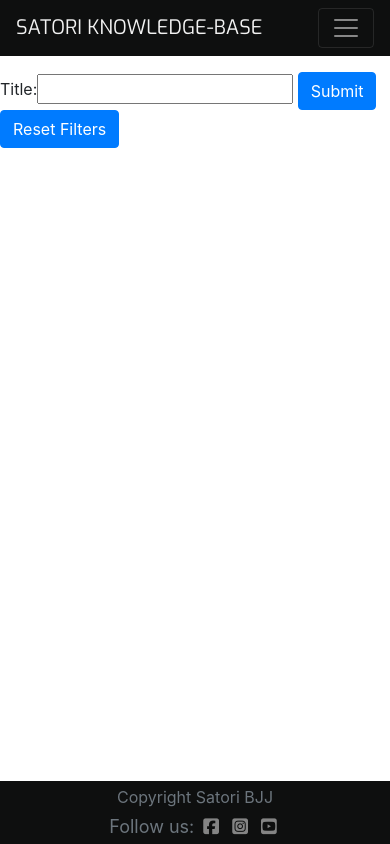
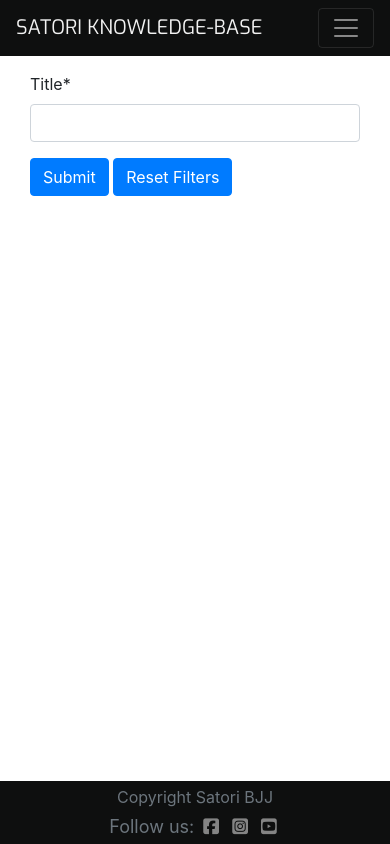
Before and after one commit to Janisroz/SatoriKnowledgeBase, a Django app: template templates/index.html in a window 390 px wide. Run offline with Django 3.2, Linux system fonts and the light colour scheme; the template is opened without the code that fills it: values that come from a table or form of the project are taken from there, others are empty; some libraries are stand-ins or nearby versions.

Commit message:
Add responsive styling to form

```diff
--- a/knowledgebase/filters.py
+++ b/knowledgebase/filters.py
@@ -8,7 +8,7 @@ from django.forms import TextInput
 class PostFilter(django_filters.FilterSet):
     title = django_filters.CharFilter(
         lookup_expr='icontains',
-        label='Title',
+        label='Title:',
         widget=TextInput(
             attrs={
 
@@ -19,6 +19,7 @@ class PostFilter(django_filters.FilterSet):
 
     keywords = django_filters.ModelMultipleChoiceFilter(
         queryset=Keyword.objects.all(),
+        label='Keywords:',
         widget=forms.SelectMultiple(
             attrs={
                 'class': 'form-select form-select-sm'}
--- a/templates/base.html
+++ b/templates/base.html
@@ -29,11 +29,13 @@
     <link rel="stylesheet" href="{% static 'css/style.css' %}" />
     <title>Satori Knowledge Base</title>
   </head>
-  <body class="d-flex flex-column h-100">
+  <body>
     <main role="main" class="flex-shrink-0">
       <!-- Nav Bar -->
       <nav class="navbar navbar-expand-lg navbar-dark">
-        <a class="navbar-brand" href="#">SATORI KNOWLEDGE-BASE</a>
+        <a class="navbar-brand" href="{% url 'index' %}"
+          >SATORI KNOWLEDGE-BASE</a
+        >
         <button
           class="navbar-toggler"
           type="button"
@@ -71,9 +73,11 @@
           </ul>
         </div>
       </nav>
-      {% block content %}
-      <!-- Content Goes here -->
-      {% endblock content %}
+      <div class="container">
+        {% block content %}
+        <!-- Content Goes here -->
+        {% endblock content %}
+      </div>
     </main>
     <!-- Footer -->
     <footer class="mt-auto py-1 footer">
--- a/templates/index.html
+++ b/templates/index.html
@@ -1,31 +1,12 @@
 {% extends "base.html" %} {% block content %}{% load crispy_forms_tags %}
 <!-- Search bar -->
-<form method="GET" action="{% url 'index' %}" class="mt-3">
-    {{ form }}
-    <input type="submit" class="btn btn-primary">
-    <a href="{% url 'index' %}" class="btn btn-primary">Reset Filters</a>
+<form
+  method="GET"
+  action="{% url 'index' %}"
+  class="mt-3 col-md-6 mx-auto col-12 ml-lg-3"
+>
+  {{ form|crispy }}
+  <input type="submit" class="btn btn-primary mb-3" />
+  <a href="{% url 'index' %}" class="btn btn-primary mb-3">Reset Filters</a>
 </form>
-
-<!-- Blog Entries Column -->
-<div class="col-12 mt-3 left">
-  <div class="row">
-    {% for post in post_list %}
-    <div class="col-md-4">
-        <div class="card mb-4 h-100">
-            <div class="card-body">
-                <div class="image-container">
-                    <img class="card-img-top" src="{{ post.thumbnail }}">
-                </div>
-                <a href="#" class="post-link">
-                    <h4 class="card-title">{{ post.title }}</h2>
-                </a>
-                <hr />
-                <p class="card-text text-muted h6"><i class="far fa-heart"></i>
-                    {{ post.number_of_likes }}</p>
-            </div>
-        </div>
-    </div>
-    {% if forloop.counter|divisibleby:3 %}
-  </div>
-  <div class="row">{% endif %} {% endfor %} {% endblock %}</div>
-</div>
+{% endblock %}
```
